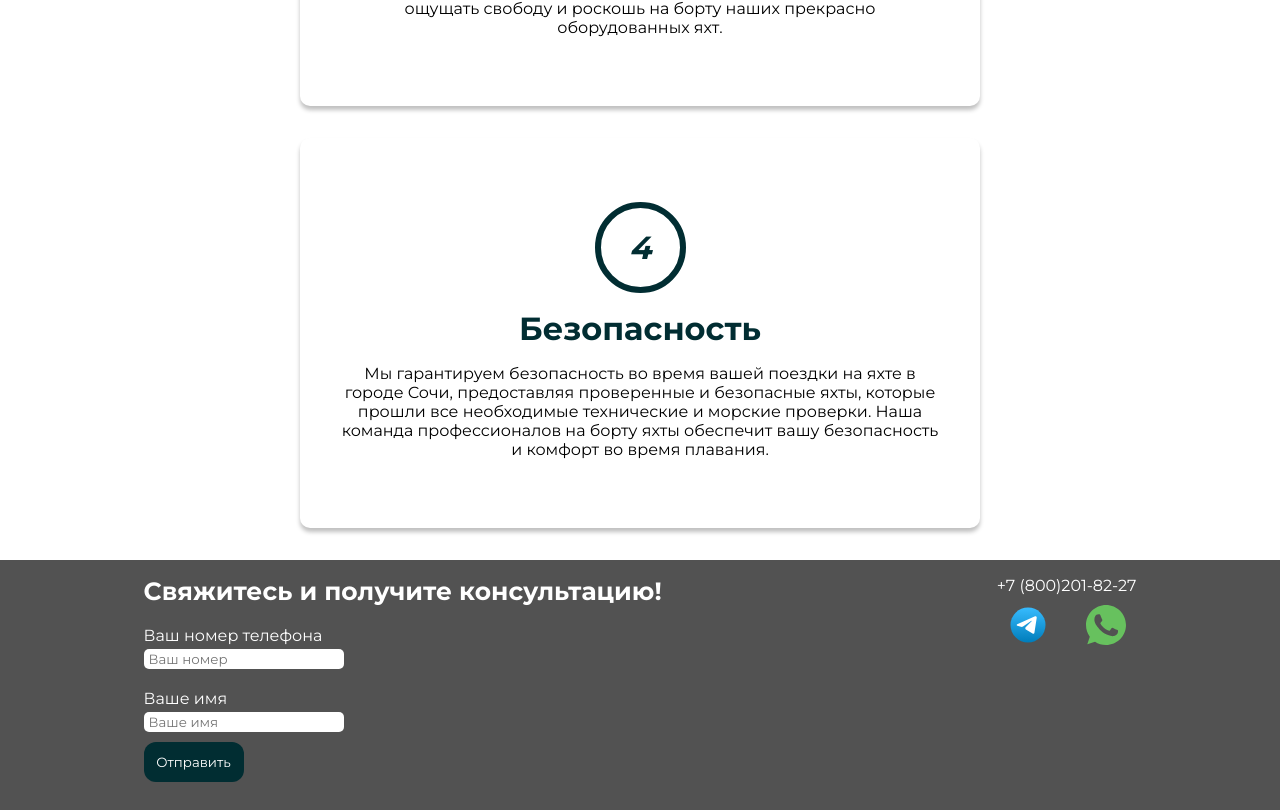
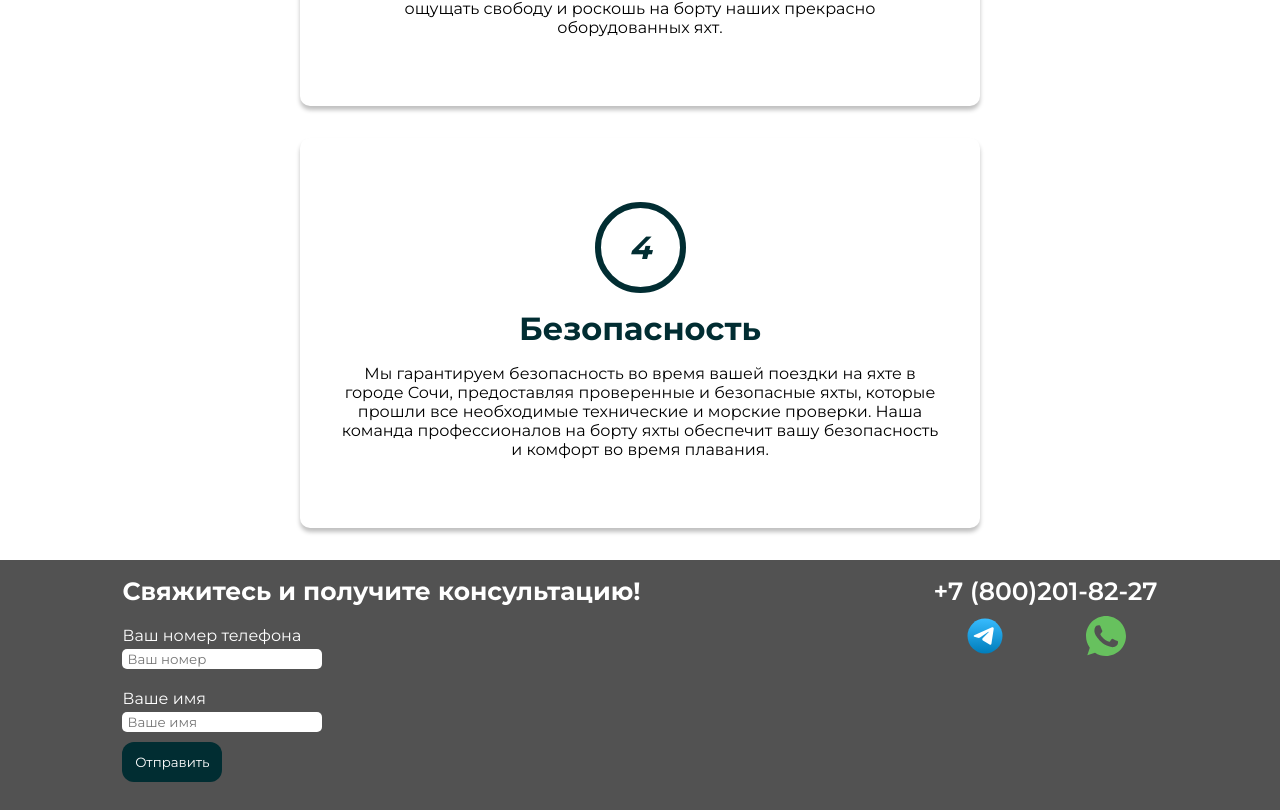
Before and after one commit to zh31n/yachts, a React (Vite) app: page / in a window 1280 px wide. Shown: the part 2225-3035 px from the top of the page. Built offline with nearby package versions, Linux system fonts and the light colour scheme.

Commit message:
add changes in number

```diff
--- a/src/Components/Footer/Footer.jsx
+++ b/src/Components/Footer/Footer.jsx
@@ -23,7 +23,7 @@ const Footer = () => {
                 </form>
             </div>
             <div className={s.about}>
-                <div className="">
+                <div style={{fontSize:'25px',fontWeight:'600'}}>
                     +7 (800)201-82-27
                 </div>
                 <div style={{display: 'flex', gap: '1rem', justifyContent: 'space-around', marginTop: '10px'}}>
```
